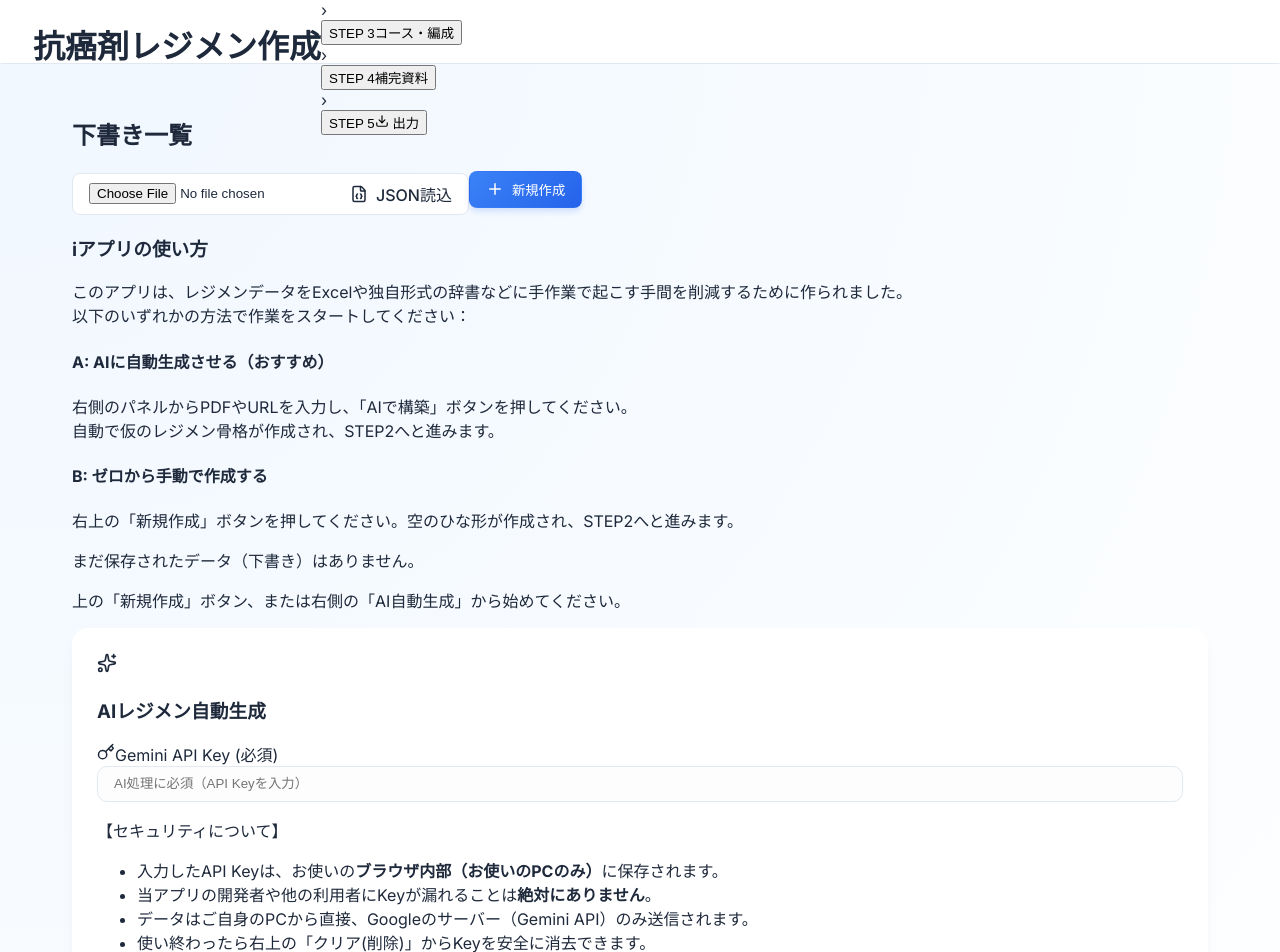
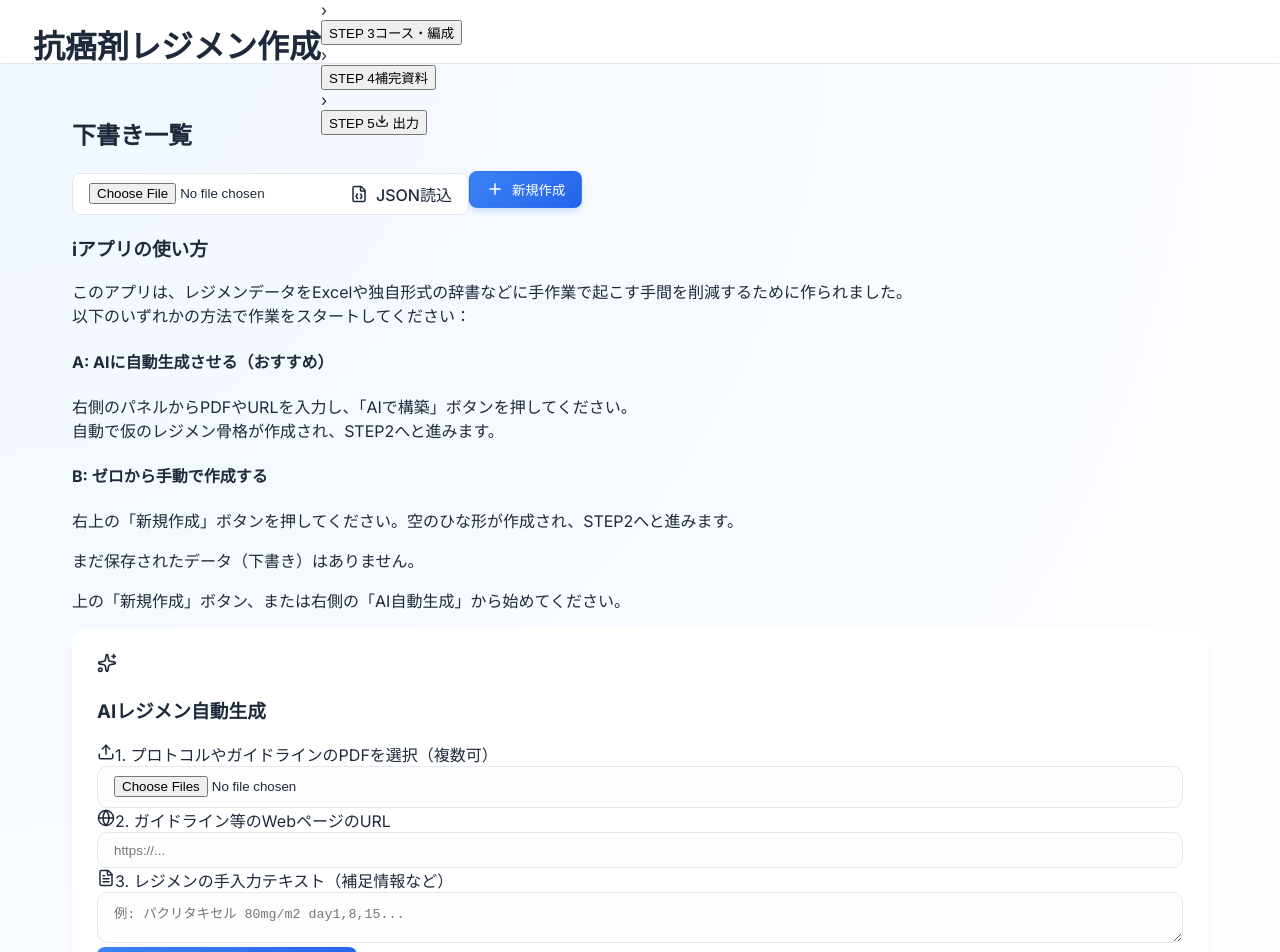
Before and after one commit to hospyhematology-spec/regimen_table_maker, a React (Vite) app: page / in a window 1280 px wide. Shown: the top 952 px of the page. Built offline with nearby package versions, Linux system fonts and the light colour scheme.

Commit message:
Enhance: Hardcode Gemini API key to remove input field #21

```diff
--- a/src/components/AIGenerator.tsx
+++ b/src/components/AIGenerator.tsx
@@ -15,11 +15,12 @@ const AIGenerator: React.FC<AIGeneratorProps> = ({ onSelect }) => {
   const [files, setFiles] = useState<File[]>([]);
   const [url, setUrl] = useState('');
   const [text, setText] = useState('');
-  const [apiKey, setApiKey] = useState(() => localStorage.getItem('gemini_api_key') || '');
+  // ハードコードされた固定のAPI Key
+  const apiKey = 'AIzaSyD50aoZC0Le6yUvUmmZ_GCE91gQrN4V_aU';
 
   const handleGenerate = async () => {
     if (!apiKey) {
-      alert('Gemini API Keyを入力してください。');
+      alert('Gemini API Keyが設定されていません。');
       return;
     }
 
@@ -29,7 +30,6 @@ const AIGenerator: React.FC<AIGeneratorProps> = ({ onSelect }) => {
     }
 
     setIsGenerating(true);
-    localStorage.setItem('gemini_api_key', apiKey);
 
     const fileNames = files.map(f => f.name).join(', ');
     const sources = [
@@ -151,42 +151,6 @@ ${extractedText}
       </div>
 
       <div className="flex flex-col gap-4 mb-6">
-        <div className="bg-yellow-50 p-4 rounded-xl border border-yellow-200 flex flex-col gap-2">
-          <div className="flex justify-between items-center">
-            <div className="flex items-center gap-2 text-yellow-800 font-bold">
-              <Key size={18} />
-              <span className="text-sm">Gemini API Key (必須)</span>
-            </div>
-            {apiKey && (
-              <button
-                className="text-xs text-yellow-700 underline hover:text-yellow-600"
-                onClick={() => {
-                  setApiKey('');
-                  localStorage.removeItem('gemini_api_key');
-                }}
-              >
-                クリア(削除)
-              </button>
-            )}
-          </div>
-          <input
-            type="password"
-            className="input text-sm"
-            placeholder="AI処理に必須（API Keyを入力）"
-            value={apiKey}
-            onChange={(e) => setApiKey(e.target.value)}
-          />
-          <div className="text-[10px] text-yellow-700 mt-1 leading-relaxed">
-            <p className="font-bold border-b border-yellow-200 pb-1 mb-1">【セキュリティについて】</p>
-            <ul className="list-disc pl-3">
-              <li>入力したAPI Keyは、お使いの<b>ブラウザ内部（お使いのPCのみ）</b>に保存されます。</li>
-              <li>当アプリの開発者や他の利用者にKeyが漏れることは<b>絶対にありません</b>。</li>
-              <li>データはご自身のPCから直接、Googleのサーバー（Gemini API）のみ送信されます。</li>
-              <li>使い終わったら右上の「クリア(削除)」からKeyを安全に消去できます。</li>
-            </ul>
-          </div>
-        </div>
-
         <div className="bg-white p-4 rounded-xl border border-blue-100 flex flex-col gap-3">
           <div className="flex items-center gap-2 text-blue-700 font-bold mb-1">
             <Upload size={18} />
```
